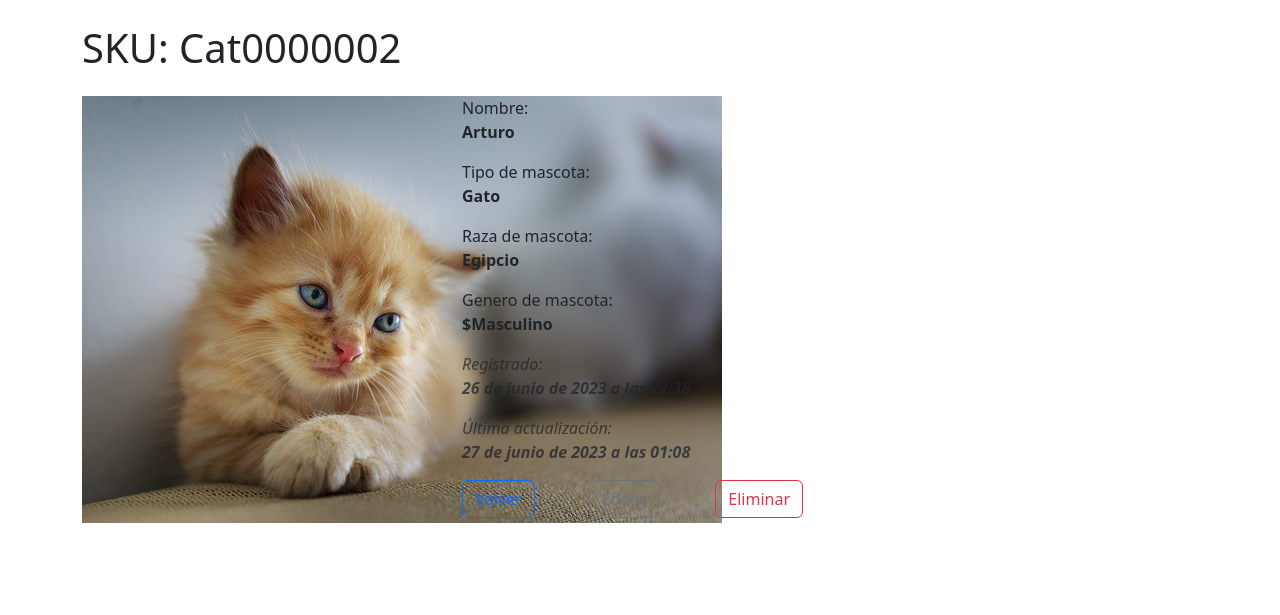
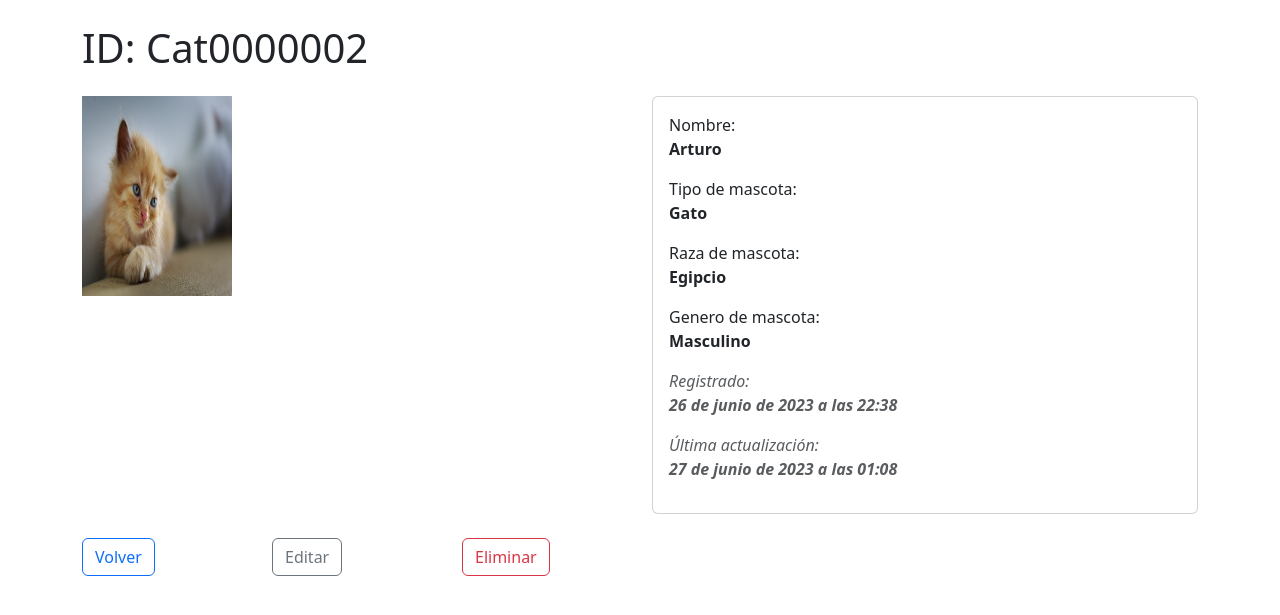
Before and after one commit to jp6429/proyecto_django, a Django app: page /crud/mascots/detail/Cat0000002 in a window 1280 px wide. Shown: the part 69-684 px from the top of the page. Run offline with Django 4.2, Linux system fonts and the light colour scheme; data comes from the database, SQL or seed files in the repository; some libraries are stand-ins or nearby versions.

Commit message:
Arreglos en el crud

```diff
--- a/core/templates/core/mascotas.html
+++ b/core/templates/core/mascotas.html
@@ -39,10 +39,10 @@
                     <p class="card-text fw-bold">
                         <a class="text-decoration-none" href="/mascotas/mascotType/{{v.mascotType.id}}">{{v.mascotType}}</a>
                     </p>
-                    <p class="card-text">SKU: {{v.idMascot}}</p>
-                    <p class="card-title fw-bold">{{v.name}}</p>
+                    <p class="card-text">ID: {{v.idMascot}}</p>
+                    <p class="card-title fw-bold">Nombre: {{v.name}}</p>
                     <p class="card-text">Raza: {{v.breed}}</p>
-                    <p class="card-text">Genero: ${{v.gender }}</p>
+                    <p class="card-text">Genero: {{v.gender }}</p>
                 </div>
                 <div class="card-footer text-center">
                     <a class="btn btn-primary" href="#">
--- a/crud/static/crud/css/styles.css
+++ b/crud/static/crud/css/styles.css
@@ -39,3 +39,8 @@ nav{
     height: 100px;
     width: 150px;
 }
+
+.img-detail{
+    height: 200px;
+    width: 150px;
+}
--- a/crud/templates/crud/mascotas-detail.html
+++ b/crud/templates/crud/mascotas-detail.html
@@ -7,25 +7,31 @@
 {% block main_content %}
 <div class="container my-4">
     <div class="row mb-3">
-        <h1>SKU: {{mascotas.idMascot}}</h1>
+        <h1>ID: {{mascotas.idMascot}}</h1>
     </div>
     <div class="row">
-        <div class="col-lg-4 ">
+        <div class="col-md-6 ">
             {% if mascotas.image %}
-            <img class="" src="{{mascotas.image.url}}" alt="{{mascotas.name}}">
+            <img class="img-detail" src="{{mascotas.image.url}}" alt="{{mascotas.name}}" height="400px" width="550px">
             {% else %}
-            <img class="" src="{% static 'crud/img/image_not_found.jpg' %}" alt="INF">
+            <img class="img-detail" src="{% static 'crud/img/image_not_found.jpg' %}" alt="INF" height="300px" width="300px">
             {% endif %}
         </div>
-        <div class="col-md-8">
+        <div class="col-md-6">
+            <div class="card mb-4">
+                <div class="card-body">
                     <ul class="list-unstyled">
                         <li class="mb-2">Nombre: <p class="fw-bold">{{mascotas.name}}</p></li>
                         <li class="mb-2">Tipo de mascota: <p class="fw-bold">{{mascotas.mascotType}}</p></li>
                         <li class="mb-2">Raza de mascota: <p class="fw-bold">{{mascotas.breed}}</p></li>
-                <li class="mb-2">Genero de mascota: <p class="fw-bold">${{mascotas.gender}}</p></li>
+                        <li class="mb-2">Genero de mascota: <p class="fw-bold">{{mascotas.gender}}</p></li>
                         <li class="mb-2 text-muted fst-italic">Registrado: <p class="fw-bold">{{mascotas.created_at}}</p></li>
                         <li class="mb-2 text-muted fst-italic">Última actualización: <p class="fw-bold">{{mascotas.updated_at}}</p></li>
                     </ul>
+                </div>
+            </div>
+        </div>
+    </div>
     <div class="row">
         <div class="col-2">
             <a class="btn btn-outline-primary" href="{% url 'mascots' %}">Volver</a>
@@ -35,8 +41,6 @@
         </div>
         <div class="col-2">
             <a class="btn btn-outline-danger modal-borrar" data-bs-toggle="modal" data-bs-target="#staticBackdrop" data-href="{% url 'mascots-delete' mascotas_id=mascotas.idMascot %}">Eliminar</a>
-                </div>
-            </div>
         </div>
     </div>
 </div>
```
Lines whose indentation alone changed are shown as unchanged.
